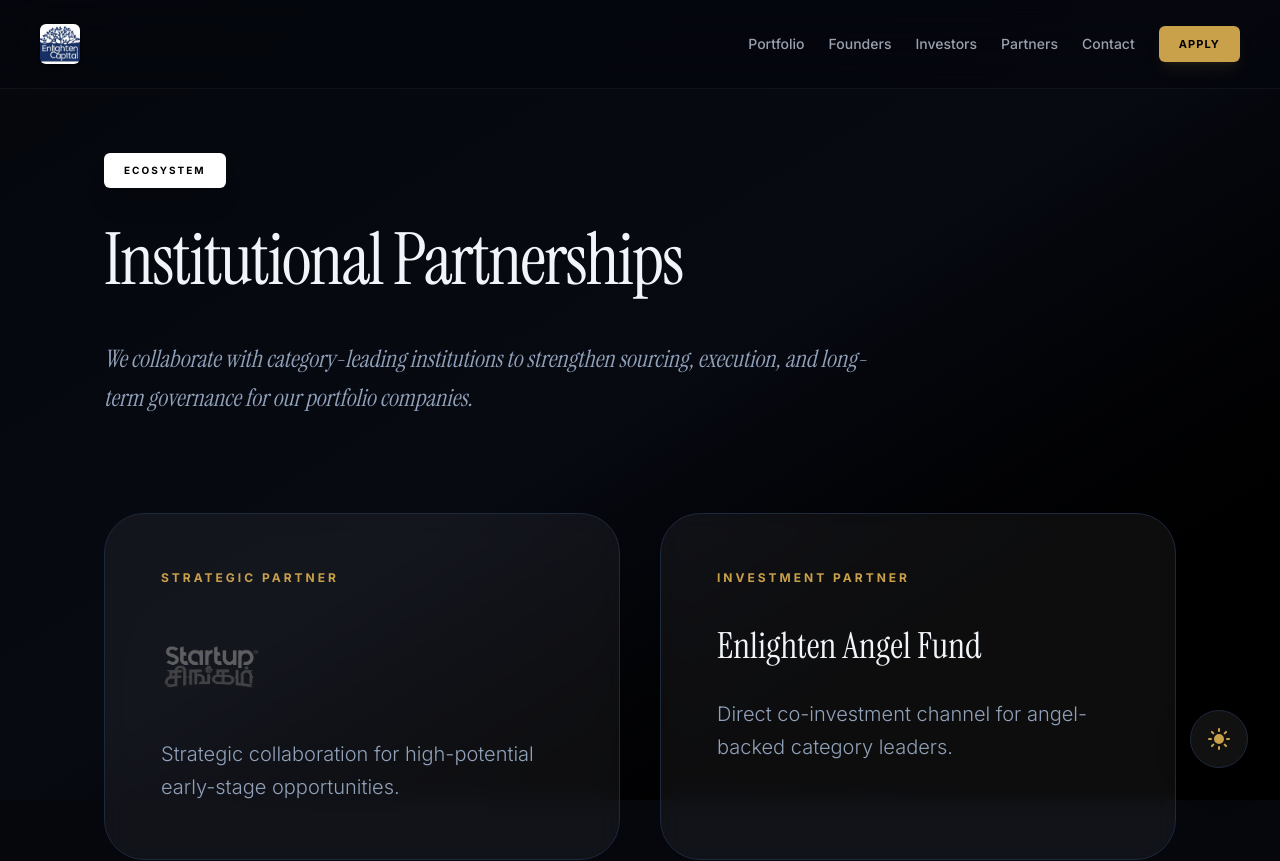
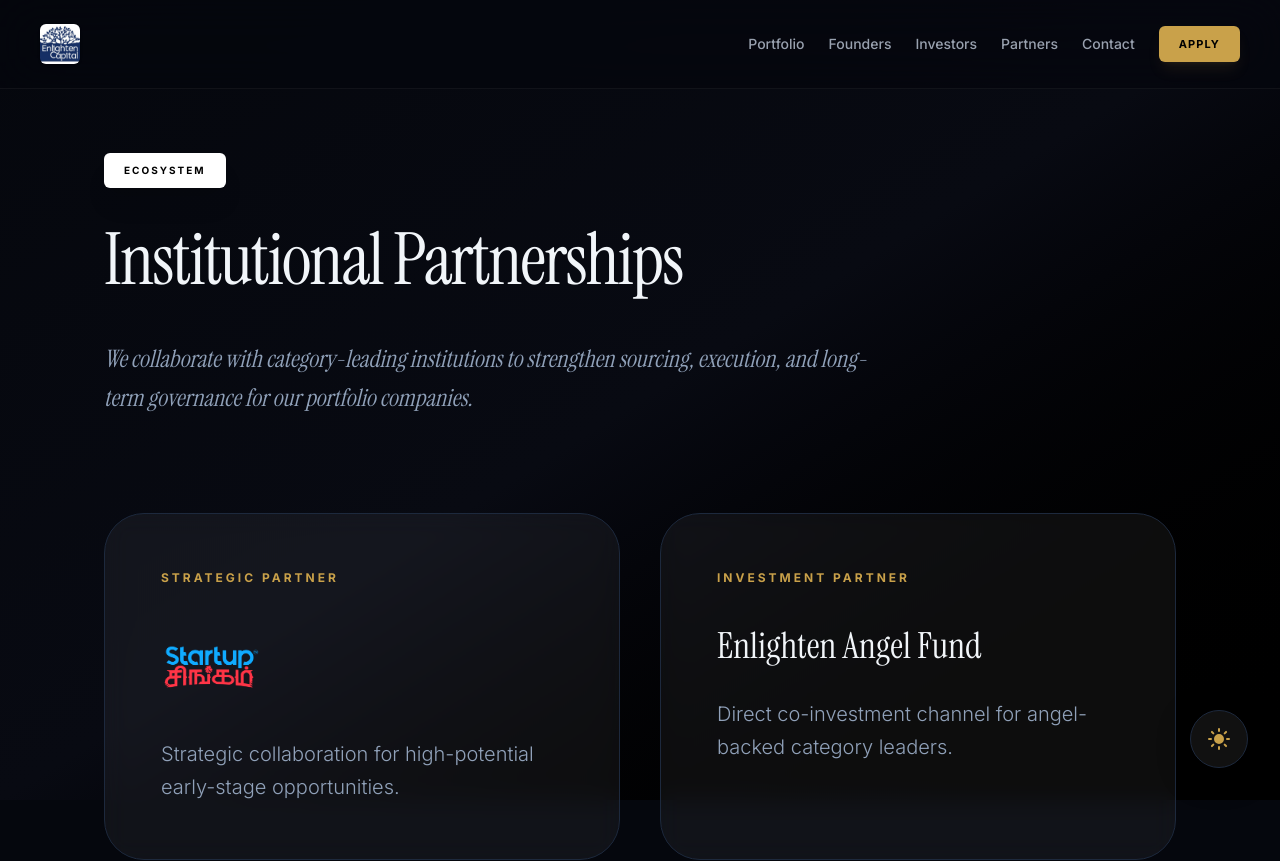
Before and after one commit to kesava-raj/enlighten-capital-website-new, a Next.js app: page /partners in a window 1280 px wide. Shown: the top 861 px of the page. Built offline with nearby package versions, Linux system fonts and the light colour scheme.

Commit message:
feat: implement homepage and partners page with motion animations and investment focus sections

```diff
--- a/app/page.tsx
+++ b/app/page.tsx
@@ -25,7 +25,7 @@
       href={`https://${domain}`}
       target="_blank"
       rel="noopener noreferrer"
-      className="flex items-center gap-3 hover:opacity-100 opacity-60 transition-opacity grayscale hover:grayscale-0"
+      className="flex items-center gap-3 hover:opacity-80 transition-opacity"
     >
       <Image
         src={`https://www.google.com/s2/favicons?domain=${domain}&sz=128`}
--- a/app/partners/page.tsx
+++ b/app/partners/page.tsx
@@ -31,7 +31,7 @@
         </div>
 
         {logoPath ? (
-          <div className="h-20 mb-8 relative w-56 opacity-60 group-hover:opacity-100 transition-opacity grayscale group-hover:grayscale-0">
+          <div className="h-20 mb-8 relative w-56 transition-opacity">
             <Image
               src={logoPath}
               alt={title}
```
